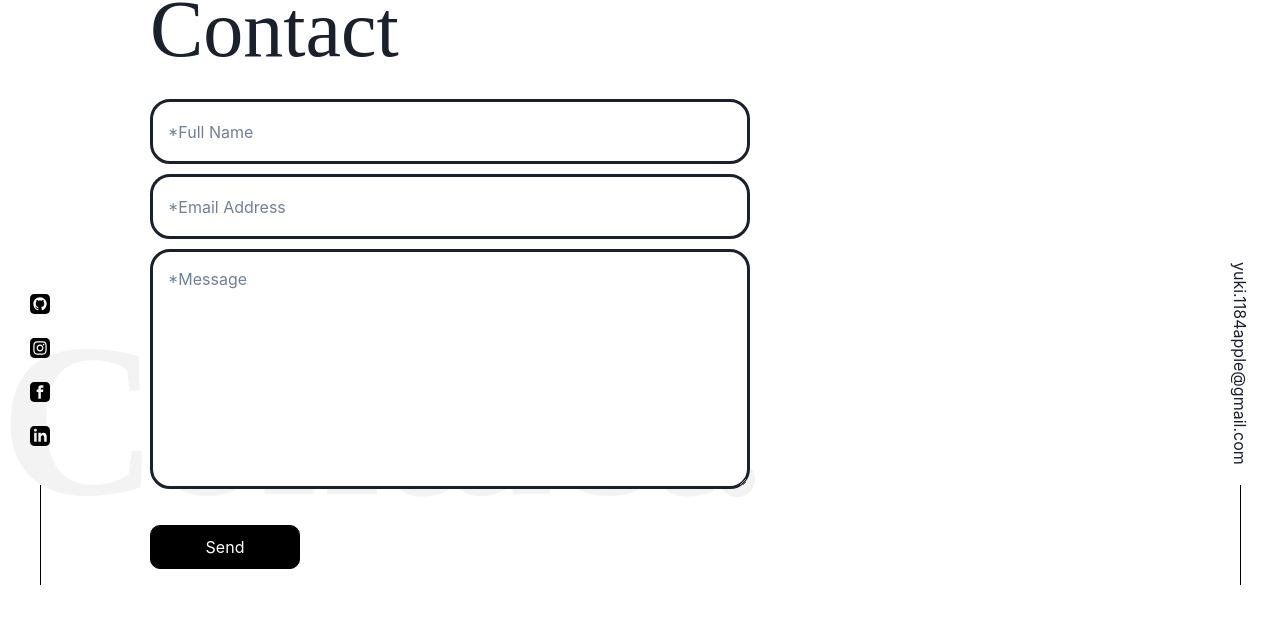
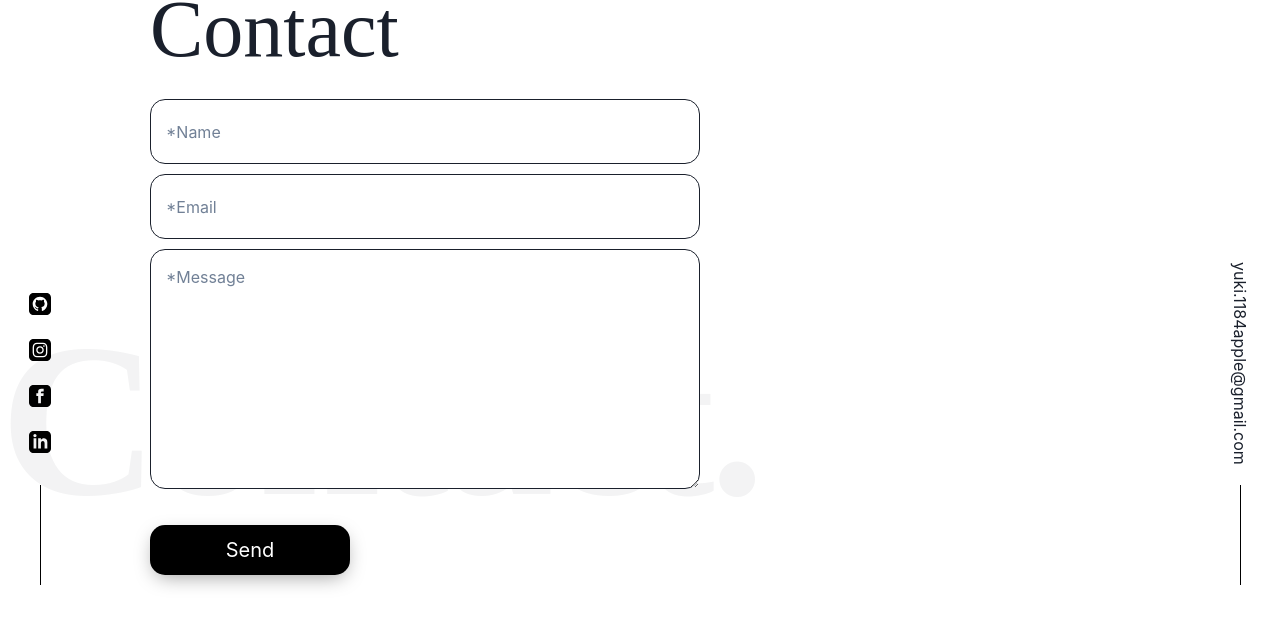
Before and after one commit to yuki-1184/my_webpage, a React (Create React App) app in the folder sohashi_website/: page /contact in a window 1280 px wide. Shown: the part 215-855 px from the top of the page. Built offline with nearby package versions, Linux system fonts and the light colour scheme.

Commit message:
Fixed contact page and sidebar link

```diff
--- a/sohashi_website/src/components/NavBar/index.tsx
+++ b/sohashi_website/src/components/NavBar/index.tsx
@@ -151,6 +151,12 @@ const StyledResume = styled('div')`
         border-radius: 5px;
         color: #2C7A7B;
         font-weight: 500;
+        transition-property: background;
+        transition-duration: 200ms;
+
+        &:hover {
+            background: #e1ffe1;
+        }
     }
 `
 // colorScheme='teal' variant='outline'
--- a/sohashi_website/src/components/SideBanner/index.tsx
+++ b/sohashi_website/src/components/SideBanner/index.tsx
@@ -22,20 +22,15 @@ const StyledSideLeft = styled.ul`
         width: 1px;
         height: 100px;
         margin: 0 auto;
+        margin-top: 20px;
         background-color: #000000;
     }
+
     li {
-        &:last-of-type {
-          margin-bottom: 15px;
-        }
+        margin: 12px;
 
-        a {
-          padding: 10px;
-
-          &:hover,
-          &:focus {
+        &:hover {
             transform: translateY(-3px);
-          }
         }
     }
 `
@@ -59,10 +54,11 @@ const StyledSideRight = styled.div`
         margin-bottom: 20px;
         writing-mode: tb-rl;
         transition-property: margin-bottom, color;
-        transition: 2s ease-in-out;
+        transition: 0.1s;
 
         &:hover {
-            color: blue;
+            transform: translateY(-3px);
+            color: #2C7A7B;
         }
     }
 `
@@ -72,11 +68,13 @@ export default function SideBar() {
         <>
             <Side title='left'>
                 <StyledSideLeft>
-                    <li>
-                        {SocialMedia.map(({name, url}) => (
-                            <a href={url} key={name}>{getLogo(name, '20px', '20px')}</a>
-                        ))}
-                    </li>
+                    {SocialMedia.map(({name, url}) => (
+                        <li key={name}>
+                            <a href={url} target="_blank" rel="noreferrer">
+                                {getLogo(name, '22px', '22px')}
+                            </a>
+                        </li>
+                    ))}
                 </StyledSideLeft>
             </Side>
             <Side title='right'>
--- a/sohashi_website/src/pages/Contact.tsx
+++ b/sohashi_website/src/pages/Contact.tsx
@@ -1,27 +1,24 @@
-import { filterProps } from 'framer-motion';
 import React, { useState } from 'react';
-import styled, { css } from 'styled-components';
-import {
-  Popover,
-  PopoverTrigger,
-  PopoverContent,
-  PopoverHeader,
-  PopoverBody,
-  PopoverFooter,
-  PopoverArrow,
-  PopoverCloseButton,
-  PopoverAnchor,
-} from '@chakra-ui/react';
+import styled from 'styled-components';
 
 import Layout from '../components/Layout';
 import FooterNav from '../components/FooterNav';
+import { ReactComponent as Checkmark } from '../Images/checkmarkLogo.svg'
 
 const Contact = () => {
   const [submitted, setSubmitted] = useState('initial')
+  const [name, setName] = useState('')
+  const [email, setEmail] = useState('')
+  const [message, setMessage] = useState('')
 
   const handleSubmit: React.FormEventHandler<HTMLFormElement> = (event) => {
     event.preventDefault();
+    console.log('handleSubmit')
 
+    if (submitted === 'success') {
+      setSubmitted('initial')
+    }
+    else {
       const data = new FormData(event.target as HTMLFormElement);
       fetch("https://formspree.io/f/mayzwepg", {
         method: 'POST',
@@ -31,34 +28,56 @@ const Contact = () => {
       }}).then(response => {
         if (response.ok) {
           setSubmitted('success')
+          setName('')
+          setEmail('')
+          setMessage('')
         } else {
           setSubmitted('error')
         }
       })
+    }
   }
 
   return (
     <Layout title='Contact'>
       <StyledContact>
         <h1>Contact</h1>
+        <h2>{submitted === 'error' ? 'Something went wrong, please resend the message.' : null}</h2>
         <form onSubmit={handleSubmit} method="POST">
           <StyledFormItem>
-            <input type='text' placeholder='*Full Name' name="name"></input>
+            <input
+              type='text'
+              placeholder='*Name'
+              name="name"
+              value={name}
+              onChange={(e) => setName(e.target.value)}
+            />
           </StyledFormItem>
           <StyledFormItem>
-            <input type='email' placeholder='*Email Address' name="email"></input>
+            <input
+              type='email'
+              placeholder='*Email'
+              name="email"
+              value={email}
+              onChange={(e) => setEmail(e.target.value)}
+            />
           </StyledFormItem>
           <StyledFormItem>
-            <textarea placeholder='*Message' name="message"></textarea>
+            <textarea placeholder='*Message' name="message" value={message} onChange={(e) => setMessage(e.target.value)}/>
           </StyledFormItem>
           <StyledFormItem>
-            <StyledButton type='submit' className='contact-button'>Send</StyledButton>
-            {submitted === 'success' && <p>Thank you</p>}
-            {submitted === 'error' && <p>An error occured</p>}
+            <StyledButton>
+              <button type='submit' className={submitted === 'success' ? 'active' : ''}>
+                <p>{submitted === 'success' ? 'Thanks' : 'Send'}</p>
+                <div className='checked'>
+                  <Checkmark />
+                </div>
+              </button>
+            </StyledButton>
           </StyledFormItem>
         </form>
         <div>
-          <FooterNav goto='/home'>Go Back Home</FooterNav>
+          <FooterNav goto='/'>Go Back Home</FooterNav>
         </div>
       </StyledContact>
     </Layout>
@@ -87,6 +106,11 @@ const StyledContact = styled('section')`
     font-weight: 500;
   }
 
+  h2 {
+    margin: 0px 10px;
+    color: red;
+  }
+
   link {
     margin: 10px 0px;
   }
@@ -99,40 +123,93 @@ const StyledFormItem = styled('div')`
     border: solid;
     padding-left: 15px;
     width: 80%;
-    max-width: 600px;
+    max-width: 550px;
     height: 65px;
-    border: solid;
-    border-radius: 20px;
+    border: 1px solid;
+    border-radius: 15px;
+
+    @media (max-width: 450px) {
+      width: 100%;
+    }
   }
 
   textarea {
     padding: 15px;
     width: 80%;
-    max-width: 600px;
+    max-width: 550px;
     height: 240px;
-    border: solid;
-    border-radius: 20px;
+    border: 1px solid;
+    border-radius: 15px;
+
+    @media (max-width: 450px) {
+      width: 100%;
+    }
+  }
+`
+
+const StyledButton = styled('div')`
+  button {
+    position: relative;
+    margin: 20px 0px;
+    width: 200px;
+    height: 50px;
+    border: 0;
+    outline: none;
+    background: #000;
+    color: #fff;
+    font-size: 20px;
+    border-radius: 15px;
+    text-align: center;
+    box-shadow: 0 6px 20px -5px rgba(0, 0, 0, 0.4);
+    overflow: hidden;
   }
 
-  /* p {
-    margin
-  } */
-`
+  .checked {
+    width: 50px;
+    height: 50px;
+    border-radius: 40px;
+    box-shadow: 0 0 12px -2px rgba(0, 0, 0, 0.2);
+    position: absolute;
+    top:0;
+    right: -40px;
+    opacity: 0;
+    background: #2C7A7B;
+  }
 
-const StyledButton = styled.button`
-  margin: 20px 0px;
-  width: 150px;
-  background: black;
-  color: white;
-  padding: 9px 16px;
-  border-radius: 10px;
-  border: 1px solid black;
-  transition-property: background, color;
-  transition-duration: 200ms;
+  .checked svg {
+    width: 40px;
+    margin: 5px;
+  }
 
-  &:hover {
-    color: black;
-    background: white;
+  .checked path {
+    stroke-width: 3;
+    stroke: #fff;
+    stroke-dasharray: 34;
+    stroke-dashoffset: 34;
+    stroke-linecap: round;
+  }
+
+  .active {
+    background: #2C7A7B;
+    border-radius: 40px;
+    transition: 1s;
+  }
+
+  .active p {
+    transition: 1s;
+    margin-right: 100px;
+  }
+
+  .active .checked {
+    opacity: 1;
+    transition: 1s;
+    right: 0;
+  }
+
+  .active .checked path {
+    transition: 1s;
+    transition-delay: 1s;
+    stroke-dashoffset: 0;
   }
 `
 
```
Also changed, not shown: sohashi_website/src/Images/checkmarkLogo.svg (added). Lines whose indentation alone changed are shown as unchanged.
